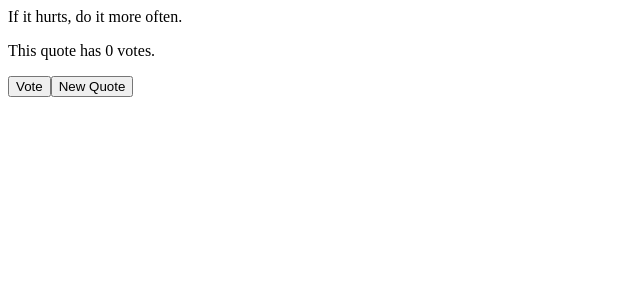
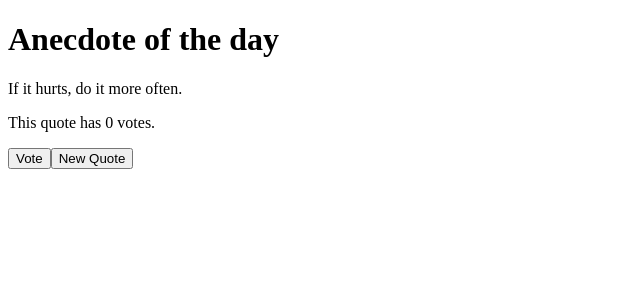
Before and after one commit to b-capra/fullstackopen, a React (Create React App) app in the folder part1/anecdotes/: page / in a window 1280 px wide. Shown: the top 300 px of the page, without its empty margins (0-640 px from the left). Built offline with nearby package versions, Linux system fonts and the light colour scheme.

Commit message:
Add heading component

```diff
--- a/part1/anecdotes/src/App.js
+++ b/part1/anecdotes/src/App.js
@@ -3,6 +3,8 @@ import { useState } from 'react'
 const Button = ({text, onClick}) => <button onClick={onClick}>{text}</button>
 
 const Display = ({votes}) => <p>This quote has {votes} votes.</p>
+
+const Header = ({text}) => <h1>{text}</h1>
 
 const App = () => {
   const anecdotes = [
@@ -32,6 +34,7 @@ const App = () => {
 
   return (
     <div>
+      <Header text='Anecdote of the day' />
       {anecdotes[selected]}
       <br />
       <Display votes={votes[selected]} />
```
